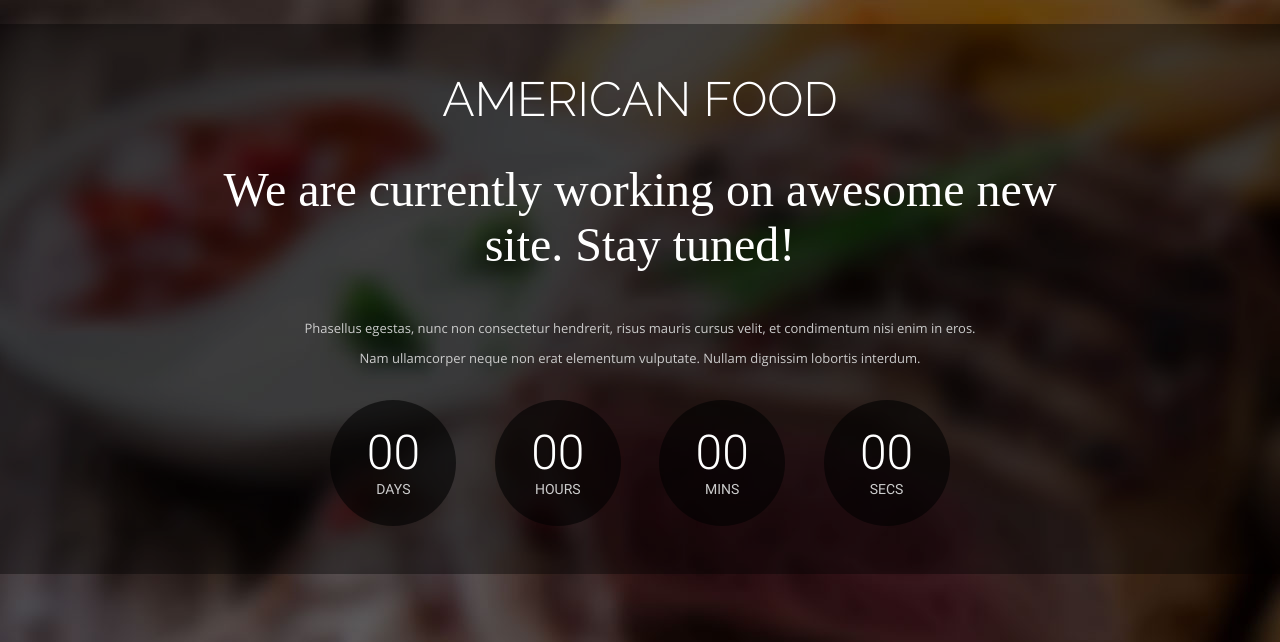
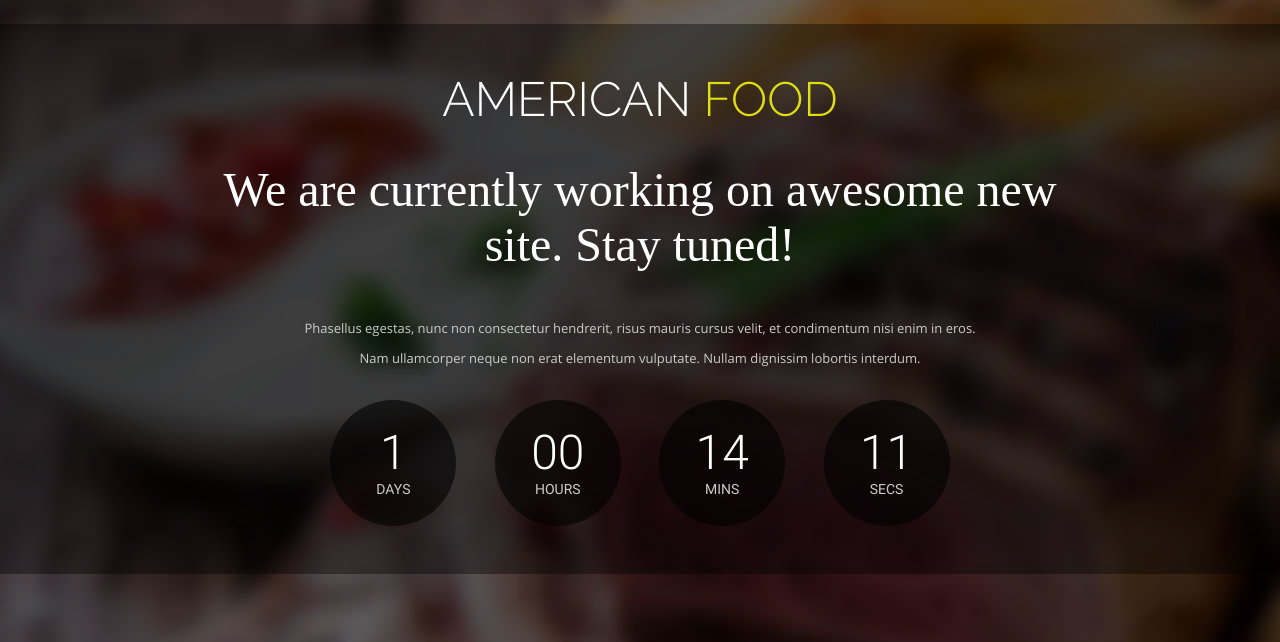
Before and after one commit to dtoropin/20190413_food_coming, a website: page app/index.html in a window 1280 px wide. Shown: the top 642 px of the page. Drawn offline with nearby package versions, Linux system fonts and the light colour scheme; files that its build step writes are made by us from their sources; files whose address does not match are found by name; a web font is replaced by a local one.

Commit message:
refactoring 2

```diff
--- a/app/index.html
+++ b/app/index.html
@@ -69,7 +69,6 @@
 			</p><!-- .copy -->
 		</footer>
 	</div><!-- .wrapper -->
-	<script src="js/vendor.js"></script>
 	<script src="js/script.js"></script>
 </body>
 </html>
--- a/app/js/script.js
+++ b/app/js/script.js
@@ -2,26 +2,20 @@
 
 	var init = function () {
 		_inverseWorld('.content__header');
-		_countdown('2019.07.01');
-		_setUpListners();
-	};
-
-	var _setUpListners = function () {
-		// прослушка событий
+		_countdown('2019.04.15');
 	};
 
 	var _inverseWorld = function (selector) {
-		$(selector).each(function () {
-			this.innerHTML = this.innerHTML.replace(/(\S+)\s*$/, '<span>$1</span>');
-		});
+		var el = document.querySelector(selector);
+		el.innerHTML = el.innerHTML.replace(/(\S+)\s*$/, '<span>$1</span>');
 	};
 
 	var _countdown = function (dateEnd) {
 		var days, hours, minutes, seconds;
-		var _days = $('#days'),
-			_hours = $('#hours'),
-			_min = $('#min'),
-			_sec = $('#sec');
+		var _days = document.querySelector('#days'),
+			_hours = document.querySelector('#hours'),
+			_min = document.querySelector('#min'),
+			_sec = document.querySelector('#sec');
 
 		target_date = new Date(dateEnd).getTime();
 
@@ -31,6 +25,7 @@
 
 		function calculate() {
 			var current_date = new Date().getTime();
+			if (current_date > target_date) return false;
 			var seconds_left = (target_date - current_date) / 1000;
 
 			days = pad(parseInt(seconds_left / 86400));
@@ -42,10 +37,10 @@
 			minutes = pad(parseInt(seconds_left / 60));
 			seconds = pad(parseInt(seconds_left % 60));
 
-			_days.html(parseInt(days, 10));
-			_hours.html(hours);
-			_min.html(minutes);
-			_sec.html(seconds);
+			_days.innerHTML = parseInt(days, 10);
+			_hours.innerHTML = hours;
+			_min.innerHTML = minutes;
+			_sec.innerHTML = seconds;
 		}
 		function pad(n) {
 			return (n < 10 ? '0' : '') + n;
--- a/app/js/vendor.js
+++ /dev/null
@@ -1 +0,0 @@
-//= ../../node_modules/jquery/dist/jquery.js
```
